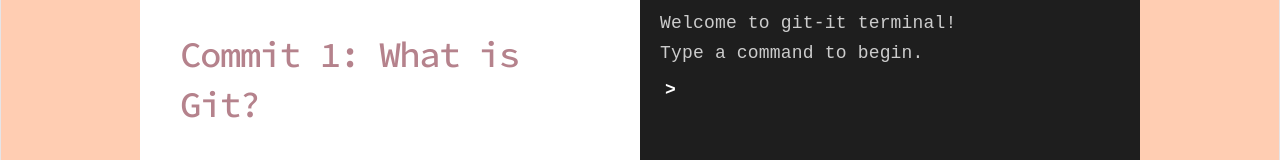
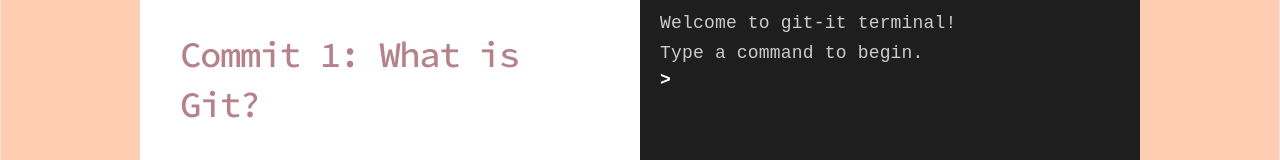
Before and after one commit to dlw1rm4/git-it, a React (Vite) app: page /git-it/lesson1 in a window 1280 px wide. Shown: the part 218-378 px from the top of the page. Built offline with nearby package versions, Linux system fonts and the light colour scheme; a web font is replaced by a local one.

Commit message:
removed padding for prompt

```diff
--- a/src/pages/l1terminal.css
+++ b/src/pages/l1terminal.css
@@ -184,7 +184,7 @@
     font-family: "Source Code Pro", monospace;
     font-size: 18px;
     flex: 1;
-    padding: 10px 5px;
+    padding: 0 5px;
     caret-color: #ffffff;
     font-family: "Google Sans Code", monospace;
 }
@@ -192,7 +192,8 @@
 .prompt {
     color: #ffffff;
     font-weight: bold;
-    padding-left: 5px;
+    font-size: 18px;
+    line-height: 1;
 }
 
 .red-dot-btn button
```
